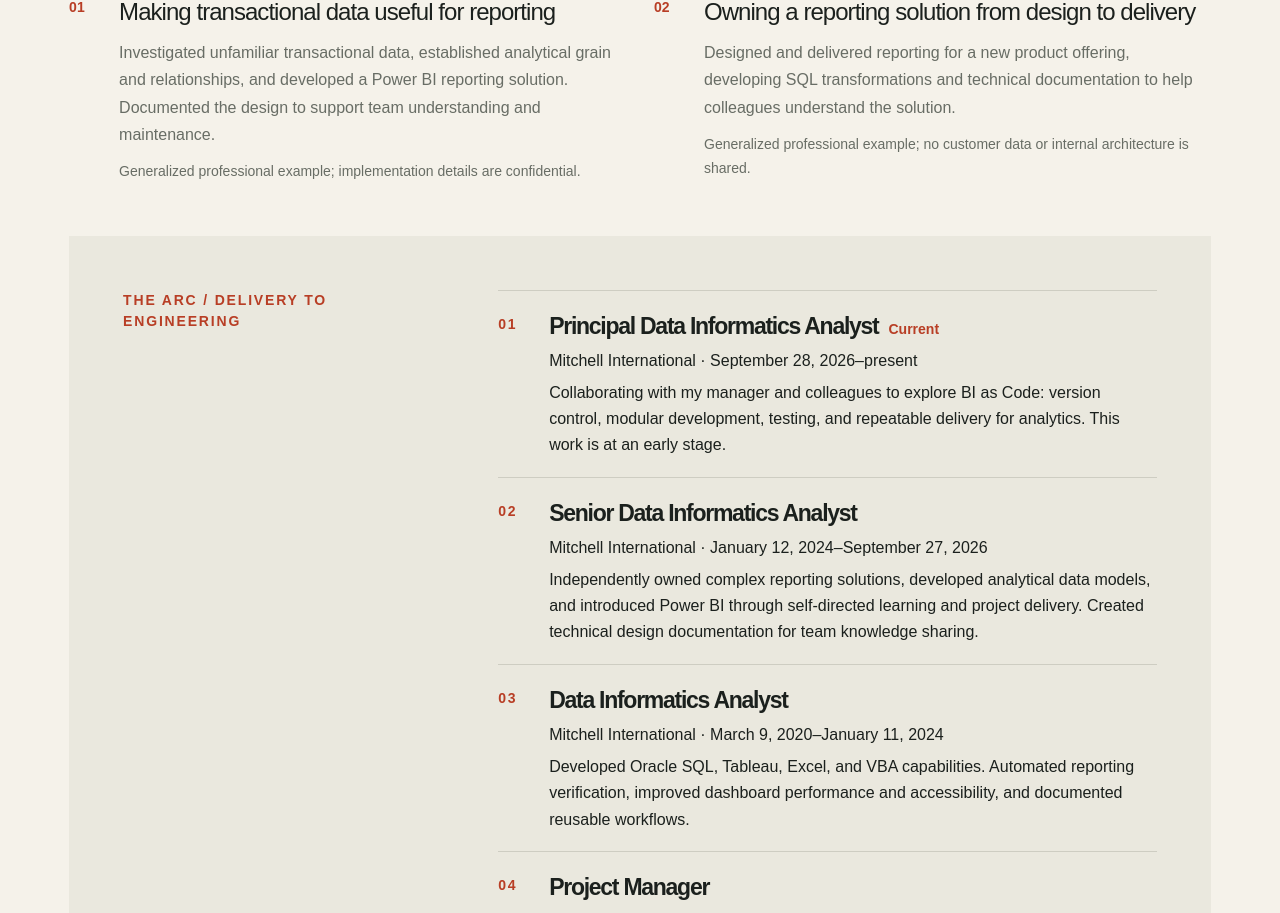
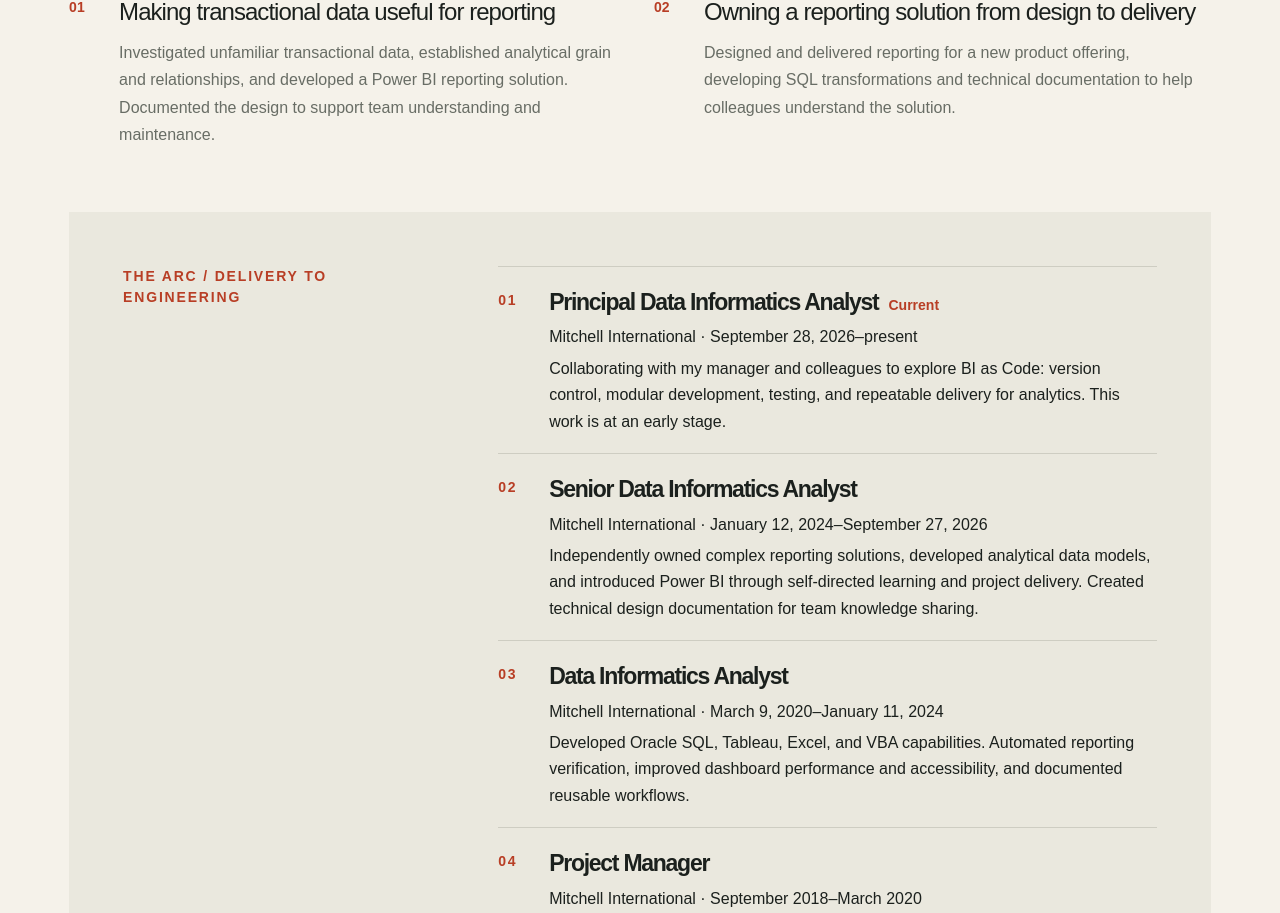
Before and after one commit to mikezhao415/mikezhao.dev, a Next.js app: page / in a window 1280 px wide. Shown: the part 2415-3328 px from the top of the page. Built offline with nearby package versions, Linux system fonts and the light colour scheme.

Commit message:
Remove redundant professional contribution disclaimers

```diff
--- a/content/portfolio.ts
+++ b/content/portfolio.ts
@@ -48,13 +48,11 @@ export const professionalContributions = [
     title: "Making transactional data useful for reporting",
     description:
       "Investigated unfamiliar transactional data, established analytical grain and relationships, and developed a Power BI reporting solution. Documented the design to support team understanding and maintenance.",
-    note: "Generalized professional example; implementation details are confidential.",
   },
   {
     title: "Owning a reporting solution from design to delivery",
     description:
       "Designed and delivered reporting for a new product offering, developing SQL transformations and technical documentation to help colleagues understand the solution.",
-    note: "Generalized professional example; no customer data or internal architecture is shared.",
   },
 ];
 
```
